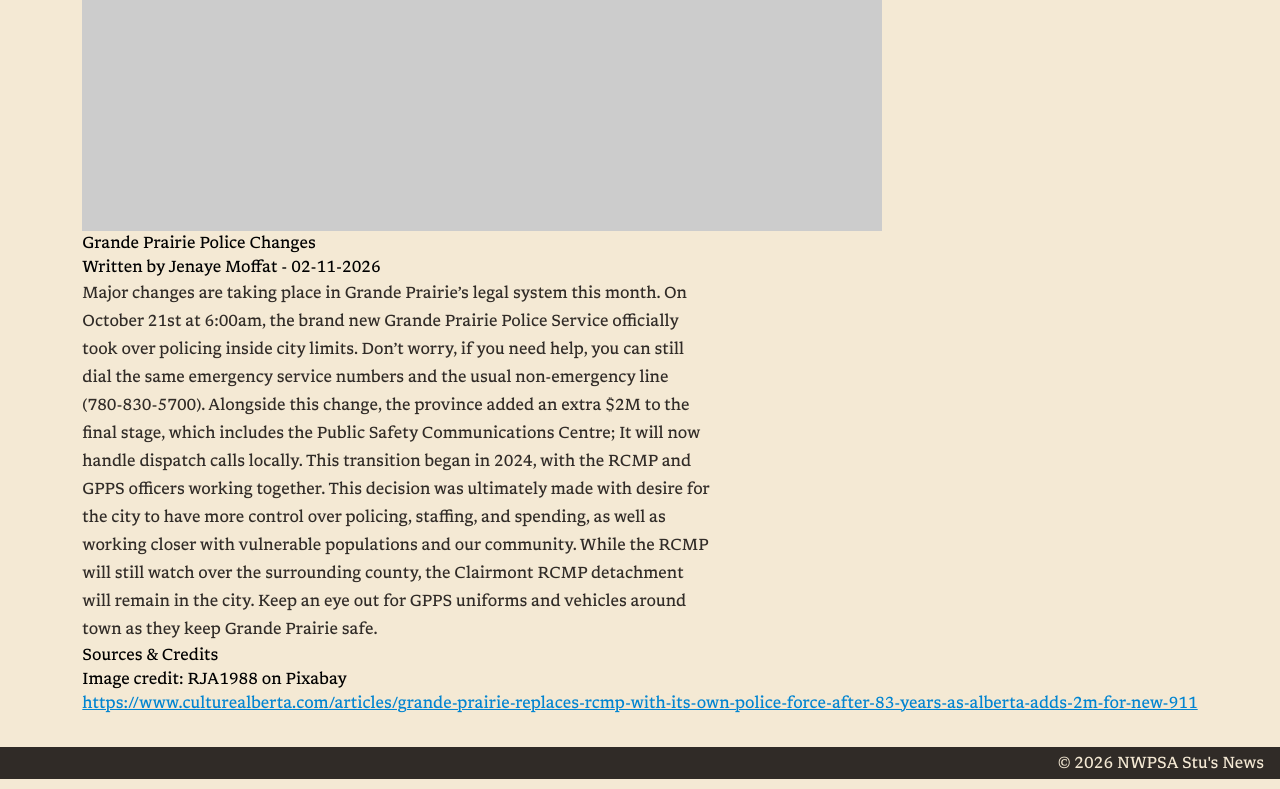
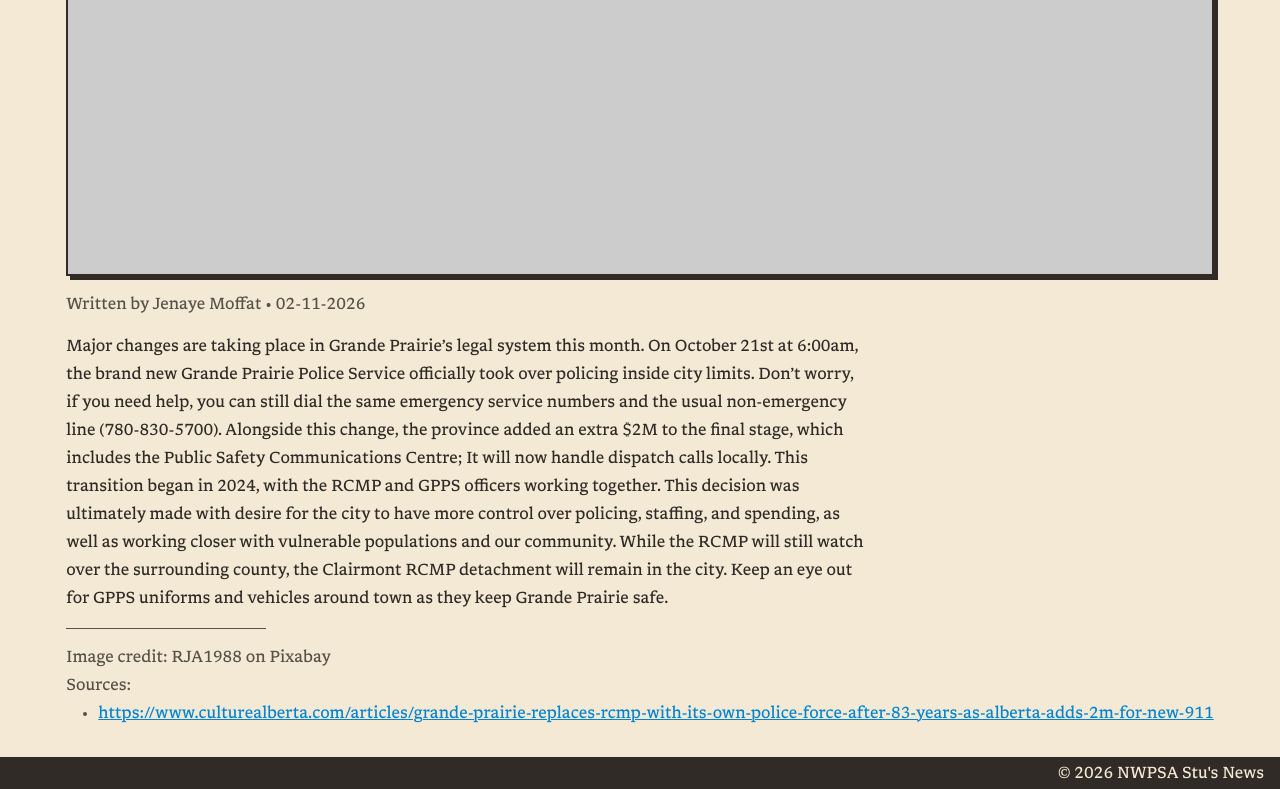
Before and after one commit to DanielBdT-git/stus-news-web, an Astro site: page /stories/1-3 in a window 1280 px wide. Shown: the part 604-1393 px from the top of the page. Built offline with nearby package versions, Linux system fonts and the light colour scheme; Astro itself is replaced by a stand-in of ours; placeholder pictures from the web are drawn by us.

Commit message:
working on story page formatting

```diff
--- a/src/components/Prose.astro
+++ b/src/components/Prose.astro
@@ -6,6 +6,7 @@
 ---
 
 <div class="
+  max-w-200
   prose dark:prose-invert
   prose-h1:font-bold prose-h1:text-2xl prose-h1:text-brown
   prose-h2:text-xl prose-h2:text-brown
--- a/src/layouts/StoryLayout.astro
+++ b/src/layouts/StoryLayout.astro
@@ -9,23 +9,32 @@ const {frontmatter} = Astro.props; // for some reason, `frontmatter` MUST be in
 ---
 
 <BaseLayout header={frontmatter.title}>
+  <div class="flex flex-col gap-4">
     <img
+      class="custom-shadow aspect-[16/9] object-cover"
       src={frontmatter.image.url}
       alt={frontmatter.image.alt}
     />
-  <h1>{frontmatter.title}</h1>
-  <p>Written by {frontmatter.author} - {frontmatter.date}</p>
+
+    <p class="text-brown/80">
+      Written by {frontmatter.author} • {frontmatter.date}
+    </p>
+
     <Prose>
       <slot />
     </Prose>
-  <h2>Sources & Credits</h2>
+
+    <hr class="w-50 text-brown/80"/>
+
+    <div class="flex flex-col gap-1 text-brown/80">
       <p>Image credit: {frontmatter.credits.image}</p>
 
       <!-- only render the ul if there are sources -->
       {frontmatter.credits.sources &&
-    <ul>
+        <span>Sources:</span>
+        <ul class="pl-8">
           {frontmatter.credits.sources.map((source:URL) => (
-        <li>
+            <li class="list-disc">
               <a href={source} class="text-sky-600 underline decoration-1 hover:decoration-2">
                 {source.toString()}
               </a>
@@ -33,4 +42,6 @@ const {frontmatter} = Astro.props; // for some reason, `frontmatter` MUST be in
           ))}
         </ul>
       }
+    </div>
+  </div>
 </BaseLayout>
```
Lines whose indentation alone changed are shown as unchanged.
